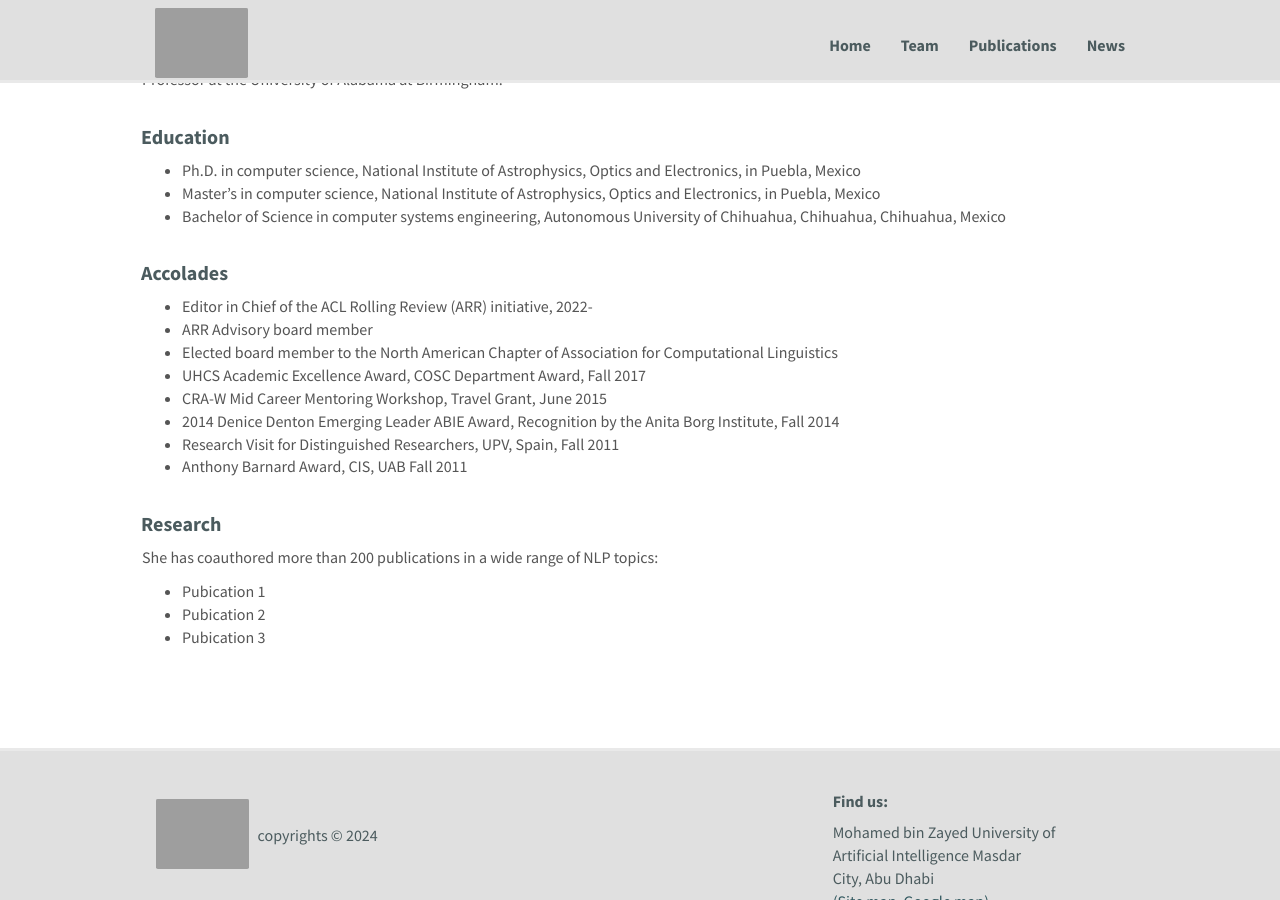
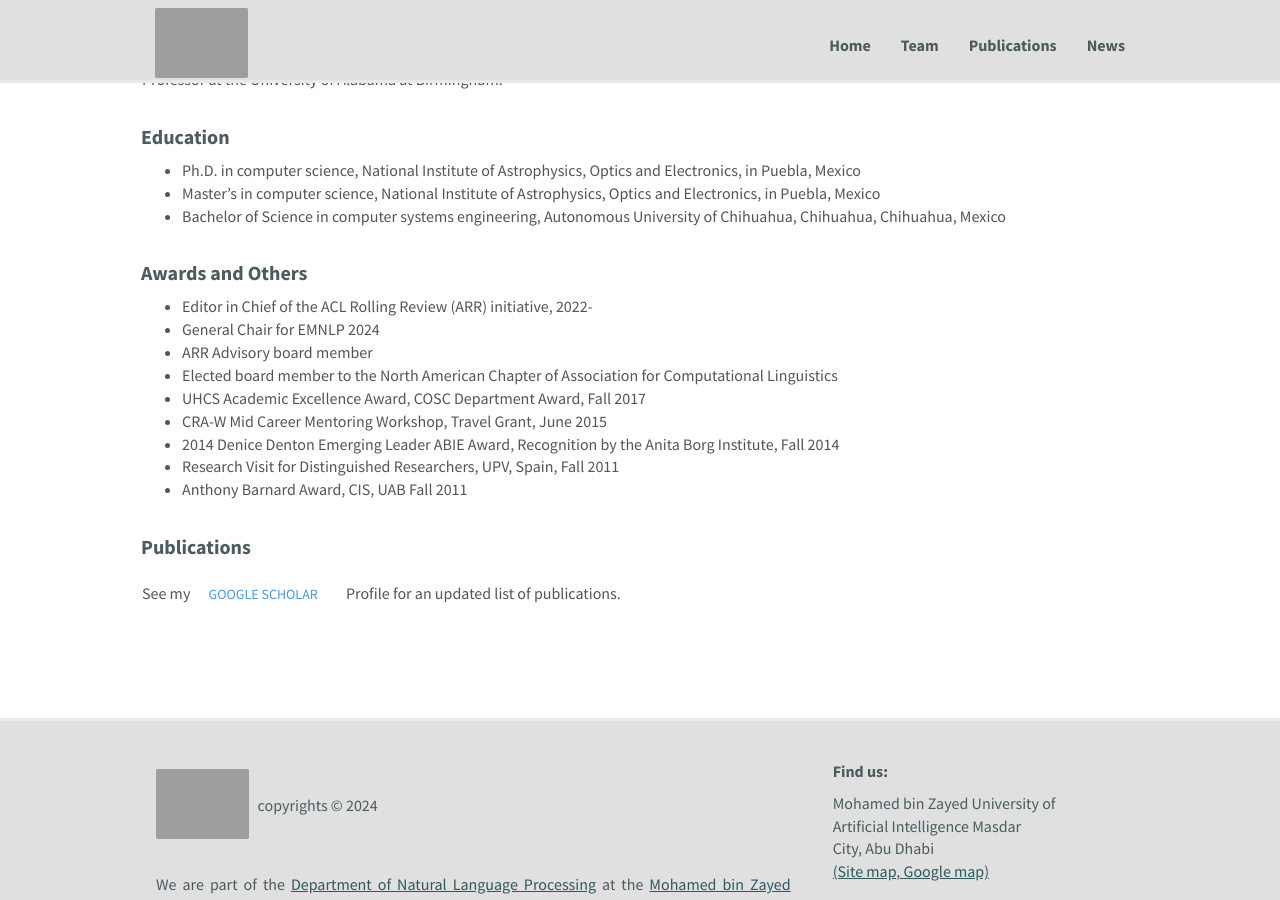
Before and after one commit to RiTUAL-MBZUAI/web, a Jekyll site: the page built from _pages/thamarsolorio.md, in a window 1280 px wide and 900 px high, scrolled down 543 px. Built offline with Jekyll 4.4.1, drawn with Linux system fonts in a browser that asks for light colours; nearby versions of some CDN libraries.

Commit message:
Update thamarsolorio.md

```diff
--- a/_pages/thamarsolorio.md
+++ b/_pages/thamarsolorio.md
@@ -107,11 +107,12 @@ permalink: /thamarsolorio/
 </div></div>
 </div>
 
-<h4 id="Accolades">Accolades</h4>
+<h4 id="Accolades">Awards and Others</h4>
 <div class="row">
 <div class="col-sm-12 clearfix">
 <div style="text-align: justify;">
 * Editor in Chief of the ACL Rolling Review (ARR) initiative, 2022-
+* General Chair for EMNLP 2024
 * ARR Advisory board member
 * Elected board member to the North American Chapter of Association for Computational Linguistics
 * UHCS Academic Excellence Award, COSC Department Award,  Fall 2017
@@ -122,14 +123,11 @@ permalink: /thamarsolorio/
 </div></div>
 </div>
 
-<h4 id="Research">Research</h4>
+<h4 id="Research">Publications</h4>
 <div class="row">
 <div class="col-sm-12 clearfix">
 <div style="text-align: justify;">
-She has coauthored more than 200 publications in a wide range of NLP topics:
-* Pubication 1
-* Pubication 2
-* Pubication 3
+See my <a href="{{ member.google_scholar }}" class="custom-sky-btn" target="_blank">GOOGLE SCHOLAR</a> Profile for an updated list of publications.
 </div></div>
 </div>
 
```
